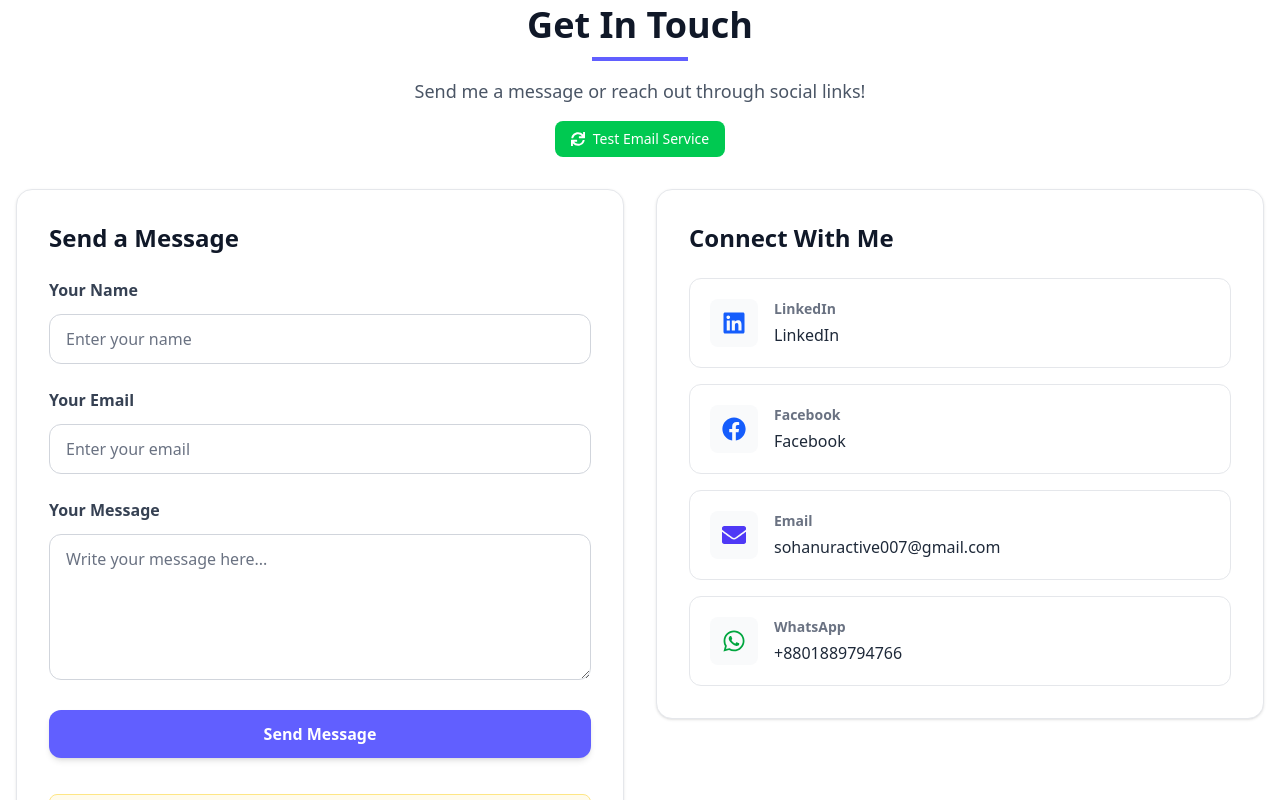
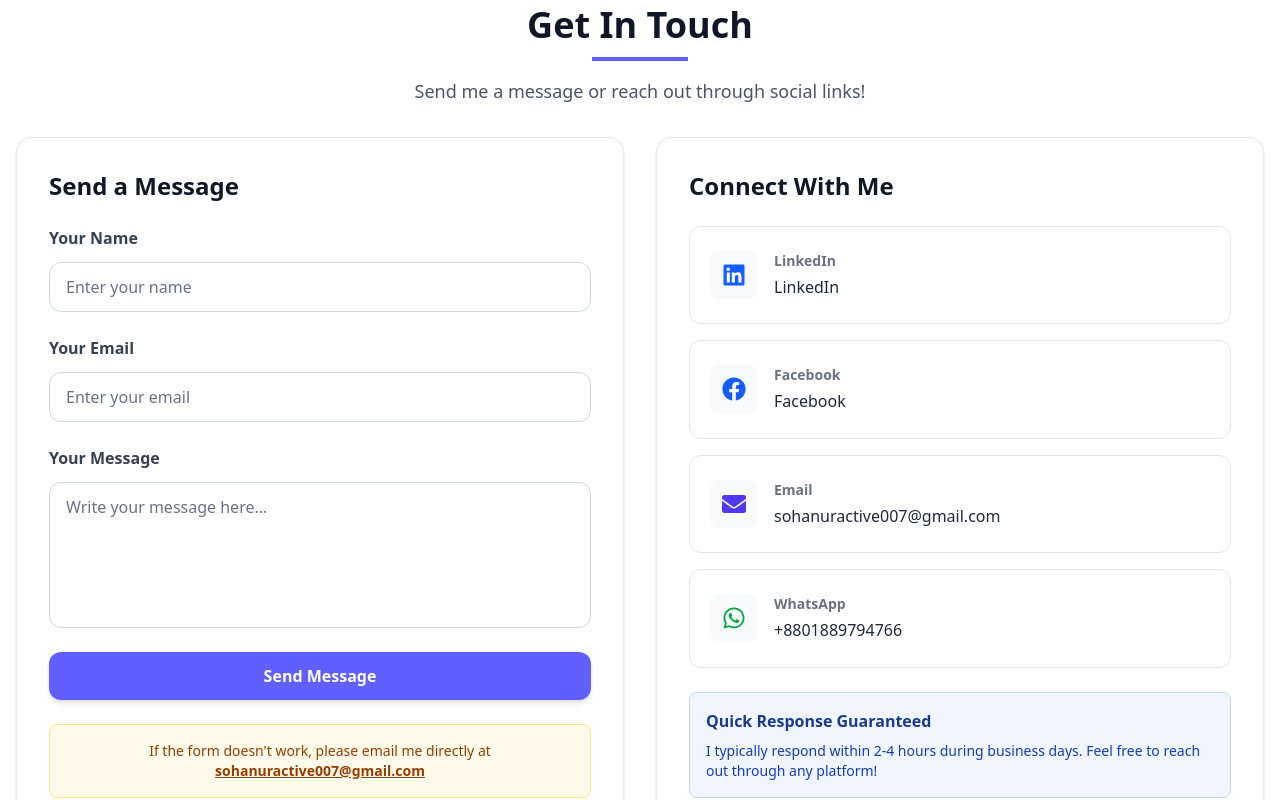
Before and after one commit to SohanurRahman007/my-portfolio-website, a React (Vite) app: page / in a window 1280 px wide. Shown: the part 3680-4480 px from the top of the page. Built offline with nearby package versions, Linux system fonts and the light colour scheme.

Commit message:
contact layout updated

```diff
--- a/package.json
+++ b/package.json
@@ -15,6 +15,7 @@
     "@emotion/styled": "^11.14.1",
     "@mui/icons-material": "^7.1.2",
     "@mui/material": "^7.1.2",
+    "@radix-ui/react-icons": "^1.3.2",
     "@tailwindcss/vite": "^4.1.11",
     "aos": "^2.3.4",
     "framer-motion": "^12.19.2",
--- a/src/components/Contact.jsx
+++ b/src/components/Contact.jsx
@@ -1,11 +1,5 @@
 import React, { useState } from "react";
-import {
-  FaEnvelope,
-  FaWhatsapp,
-  FaLinkedin,
-  FaFacebook,
-  FaSync,
-} from "react-icons/fa";
+import { FaEnvelope, FaWhatsapp, FaLinkedin, FaFacebook } from "react-icons/fa";
 import emailjs from "@emailjs/browser";
 import toast, { Toaster } from "react-hot-toast";
 import { motion } from "framer-motion";
@@ -17,7 +11,6 @@ const Contact = () => {
     message: "",
   });
   const [loading, setLoading] = useState(false);
-  const [testing, setTesting] = useState(false);
 
   // EmailJS configuration
   const emailConfig = {
@@ -28,55 +21,6 @@ const Contact = () => {
 
   const handleChange = (e) => {
     setFormData((prev) => ({ ...prev, [e.target.name]: e.target.value }));
-  };
-
-  // Test email service function
-  const testEmailService = async () => {
-    setTesting(true);
-
-    const testParams = {
-      to_name: "Sohanur Rahman",
-      from_name: "Test User",
-      from_email: "test@example.com",
-      message:
-        "This is a test message from your contact form to verify EmailJS is working.",
-      reply_to: "test@example.com",
-    };
-
-    try {
-      const response = await emailjs.send(
-        emailConfig.serviceID,
-        emailConfig.templateID,
-        testParams,
-        emailConfig.publicKey
-      );
-      toast.success("✓ Email service test successful!");
-      console.log("Test email sent:", response);
-    } catch (error) {
-      console.error("EmailJS Test Error:", error);
-
-      if (error.text?.includes("Invalid grant") || error.status === 412) {
-        toast.error(
-          <div>
-            ❌ Gmail connection expired.
-            <br />
-            <a
-              href="https://dashboard.emailjs.com/admin"
-              target="_blank"
-              rel="noopener noreferrer"
-              className="underline font-semibold"
-            >
-              Reconnect Gmail in EmailJS dashboard
-            </a>
-          </div>,
-          { duration: 10000 }
-        );
-      } else {
-        toast.error(`Test failed: ${error.text || "Unknown error"}`);
-      }
-    } finally {
-      setTesting(false);
-    }
   };
 
   const handleSubmit = async (e) => {
@@ -106,7 +50,7 @@ const Contact = () => {
       );
 
       console.log("Email sent successfully!", response);
-      toast.success("🎉 Message sent successfully!");
+      toast.success("Message sent successfully!");
       setFormData({ name: "", email: "", message: "" });
     } catch (error) {
       console.error("EmailJS Error:", error);
@@ -115,14 +59,16 @@ const Contact = () => {
       if (error.text?.includes("Invalid grant") || error.status === 412) {
         toast.error(
           <div>
-            ❌ Email service needs reconnection.
+            Email service needs reconnection.
             <br />
-            <button
-              onClick={testEmailService}
-              className="underline font-semibold mt-1"
+            <a
+              href="https://dashboard.emailjs.com/admin"
+              target="_blank"
+              rel="noopener noreferrer"
+              className="underline font-semibold"
             >
-              Check service status
-            </button>
+              Reconnect in EmailJS dashboard
+            </a>
           </div>,
           { duration: 8000 }
         );
@@ -213,42 +159,25 @@ const Contact = () => {
         >
           Send me a message or reach out through social links!
         </motion.p>
-
-        {/* Service Status Check */}
-        <motion.div
-          initial={{ opacity: 0 }}
-          whileInView={{ opacity: 1 }}
-          transition={{ duration: 0.6, delay: 0.3 }}
-          viewport={{ once: true }}
-          className="mt-4"
-        >
-          <button
-            onClick={testEmailService}
-            disabled={testing}
-            className="inline-flex items-center gap-2 px-4 py-2 bg-green-500 hover:bg-green-600 text-white rounded-lg transition disabled:opacity-50 text-sm"
-          >
-            <FaSync className={testing ? "animate-spin" : ""} />
-            {testing ? "Testing..." : "Test Email Service"}
-          </button>
-        </motion.div>
       </div>
 
-      <div className="max-w-7xl mx-auto flex flex-col lg:flex-row gap-8">
-        {/* Contact Form */}
+      <div className="max-w-7xl mx-auto flex flex-col lg:flex-row gap-8 items-stretch">
+        {/* Contact Form - Left Side */}
         <motion.div
           initial={{ x: -50, opacity: 0 }}
           whileInView={{ x: 0, opacity: 1 }}
           transition={{ duration: 0.6 }}
           viewport={{ once: true }}
-          className="w-full lg:w-1/2"
+          className="w-full lg:w-1/2 flex"
         >
-          <div className="bg-white dark:bg-gray-800 rounded-2xl p-8 border border-gray-200 dark:border-gray-700 h-fit shadow-sm">
+          <div className="bg-white dark:bg-gray-800 rounded-2xl p-8 border border-gray-200 dark:border-gray-700 shadow-sm w-full flex flex-col">
             <h3 className="text-2xl font-bold text-gray-900 dark:text-white mb-6">
               Send a Message
             </h3>
 
-            <form onSubmit={handleSubmit}>
-              <div className="mb-6">
+            <form onSubmit={handleSubmit} className="flex-1 flex flex-col">
+              <div className="space-y-6 flex-1">
+                <div>
                   <label className="block text-gray-700 dark:text-gray-300 mb-3 font-semibold">
                     Your Name
                   </label>
@@ -263,7 +192,7 @@ const Contact = () => {
                   />
                 </div>
 
-              <div className="mb-6">
+                <div>
                   <label className="block text-gray-700 dark:text-gray-300 mb-3 font-semibold">
                     Your Email
                   </label>
@@ -278,7 +207,7 @@ const Contact = () => {
                   />
                 </div>
 
-              <div className="mb-6">
+                <div className="flex-1 flex flex-col">
                   <label className="block text-gray-700 dark:text-gray-300 mb-3 font-semibold">
                     Your Message
                   </label>
@@ -287,16 +216,18 @@ const Contact = () => {
                     value={formData.message}
                     onChange={handleChange}
                     rows={5}
-                  className="w-full px-4 py-3 rounded-xl border border-gray-300 dark:border-gray-600 focus:ring-2 focus:ring-indigo-500 focus:border-indigo-500 bg-white dark:bg-gray-700 text-gray-900 dark:text-white transition placeholder-gray-500 dark:placeholder-gray-400 resize-vertical"
+                    className="w-full flex-1 px-4 py-3 rounded-xl border border-gray-300 dark:border-gray-600 focus:ring-2 focus:ring-indigo-500 focus:border-indigo-500 bg-white dark:bg-gray-700 text-gray-900 dark:text-white transition placeholder-gray-500 dark:placeholder-gray-400 resize-none"
                     placeholder="Write your message here..."
                     required
                   />
                 </div>
+              </div>
 
+              <div className="mt-6">
                 <button
                   type="submit"
                   disabled={loading}
-                className="w-full bg-indigo-500 hover:bg-indigo-600 cursor-pointer text-white py-3 rounded-xl font-bold transition disabled:opacity-50 disabled:cursor-not-allowed shadow-md hover:shadow-lg mb-3"
+                  className="w-full bg-indigo-500 hover:bg-indigo-600 cursor-pointer text-white py-3 rounded-xl font-bold transition disabled:opacity-50 disabled:cursor-not-allowed shadow-md hover:shadow-lg"
                 >
                   {loading ? (
                     <span className="flex items-center justify-center">
@@ -326,6 +257,7 @@ const Contact = () => {
                     "Send Message"
                   )}
                 </button>
+              </div>
             </form>
 
             <div className="mt-6 p-4 bg-amber-50 dark:bg-amber-900/20 rounded-lg border border-amber-200 dark:border-amber-800">
@@ -342,20 +274,20 @@ const Contact = () => {
           </div>
         </motion.div>
 
-        {/* Contact Cards */}
+        {/* Contact Cards - Right Side */}
         <motion.div
           initial={{ x: 50, opacity: 0 }}
           whileInView={{ x: 0, opacity: 1 }}
           transition={{ duration: 0.6, delay: 0.2 }}
           viewport={{ once: true }}
-          className="w-full lg:w-1/2"
+          className="w-full lg:w-1/2 flex"
         >
-          <div className="bg-white dark:bg-gray-800 rounded-2xl p-8 border border-gray-200 dark:border-gray-700 h-fit shadow-sm">
+          <div className="bg-white dark:bg-gray-800 rounded-2xl p-8 border border-gray-200 dark:border-gray-700 shadow-sm w-full flex flex-col">
             <h3 className="text-2xl font-bold text-gray-900 dark:text-white mb-6">
               Connect With Me
             </h3>
 
-            <div className="grid grid-cols-1 gap-4">
+            <div className="grid grid-cols-1 gap-4 flex-1">
               {contactCards.map((card, i) => (
                 <motion.a
                   key={i}
@@ -364,7 +296,7 @@ const Contact = () => {
                   rel="noopener noreferrer"
                   whileHover={{ scale: 1.02 }}
                   whileTap={{ scale: 0.98 }}
-                  className="bg-white dark:bg-gray-700 rounded-xl p-5 flex items-center gap-4 border border-gray-200 dark:border-gray-600 hover:shadow-md transition-all duration-300 cursor-pointer group"
+                  className="bg-white dark:bg-gray-700 rounded-xl p-5 flex items-center gap-4 border border-gray-200 dark:border-gray-600 hover:shadow-md transition-all duration-300 cursor-pointer group flex-1"
                 >
                   <div className="flex-shrink-0 w-12 h-12 flex items-center justify-center bg-gray-50 dark:bg-gray-600 rounded-lg group-hover:scale-110 transition-transform duration-300">
                     {card.icon}
@@ -379,6 +311,17 @@ const Contact = () => {
                   </div>
                 </motion.a>
               ))}
+            </div>
+
+            {/* Additional Info Section */}
+            <div className="mt-6 p-4 bg-blue-50 dark:bg-blue-900/20 rounded-lg border border-blue-200 dark:border-blue-800">
+              <h4 className="font-semibold text-blue-900 dark:text-blue-100 mb-2">
+                Quick Response Guaranteed
+              </h4>
+              <p className="text-sm text-blue-800 dark:text-blue-200">
+                I typically respond within 2-4 hours during business days. Feel
+                free to reach out through any platform!
+              </p>
             </div>
           </div>
         </motion.div>
```
Also changed, not shown: 1 other file (tests, documents, lock files or other folders). Lines whose indentation alone changed are shown as unchanged.
